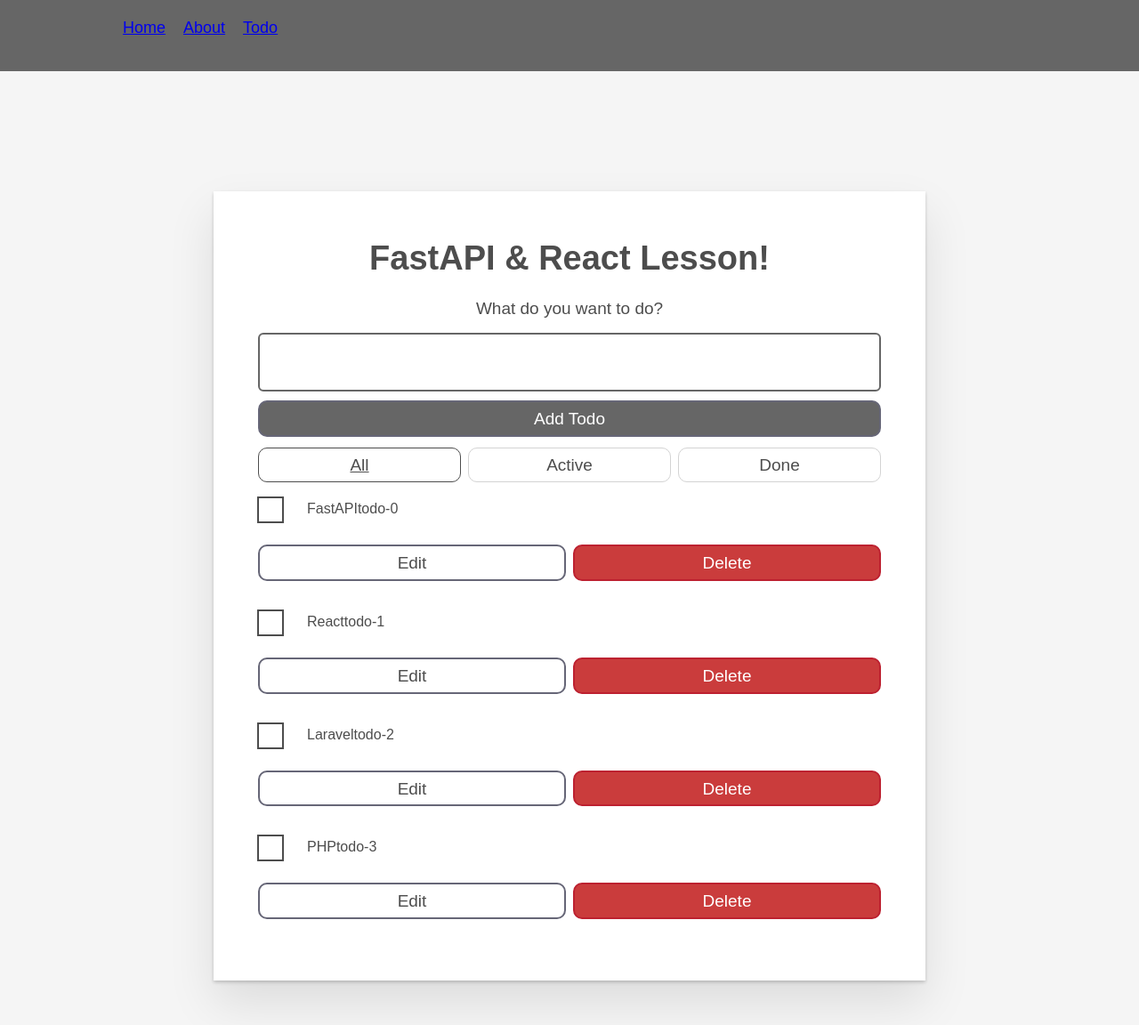
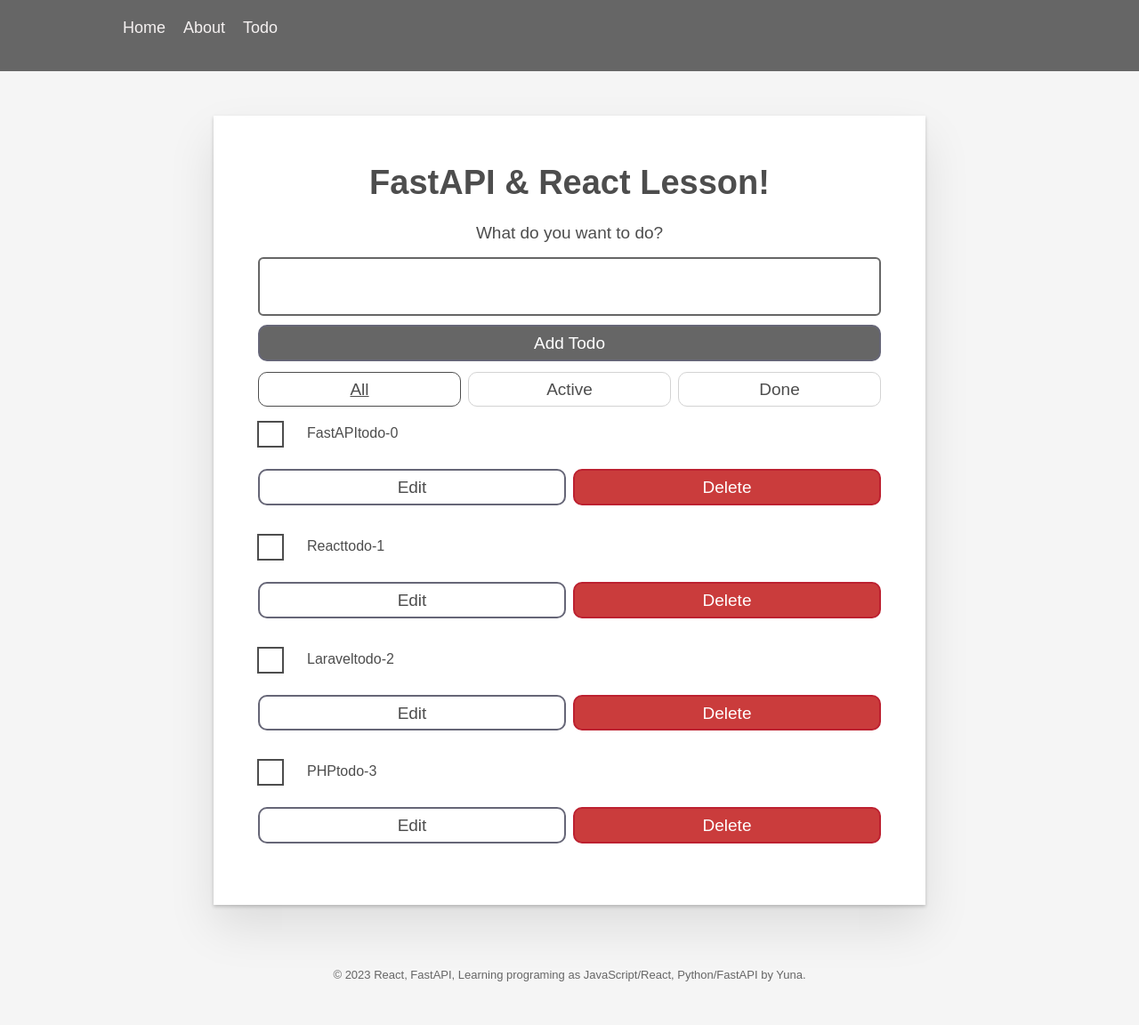
Before and after one commit to yuna096740/FastAPI_React_TodoApp, a React (Create React App) app in the folder fastapi-front/: page /todo in a window 1280 px wide. Shown: the whole page at 89% size. After the commit the page ends 1124 px from the top, so only its background shows below. Built offline with nearby package versions, Linux system fonts and the light colour scheme; no server answers.

Commit message:
[add] layouts in App

```diff
--- a/fastapi-front/src/App.jsx
+++ b/fastapi-front/src/App.jsx
@@ -19,14 +19,13 @@ function App() {
       <BrowserRouter>
         <Navbar />
 
+          <Routes>
+            <Route exact path="/" element={ <Home /> } />
+            <Route exact path="/about" element={ <About /> } />
+            <Route exact path="/todo" element={ <TodoApp  subject="FastAPI & React" todos={ DATA } /> } />
+          </Routes>
+
         <Footer />
-
-        <Routes>
-          <Route exact path="/" element={ <Home /> } />
-          <Route exact path="/about" element={ <About /> } />
-          <Route exact path="/todo" element={ <TodoApp  subject="FastAPI & React" todos={ DATA } /> } />
-        </Routes>
-
       </BrowserRouter>
     </div>
   );
--- a/fastapi-front/src/TodoApp.jsx
+++ b/fastapi-front/src/TodoApp.jsx
@@ -159,8 +159,6 @@ function TodoApp(props) {
   }
 
 	return (
-    <div className="App stack-large">
-
     <div className="TodoApp">
 
       <h1>{ subject } Lesson!</h1>
@@ -181,8 +179,6 @@ function TodoApp(props) {
       </ul>
 
     </div>
-
-		</div>
 	);
 }
 
--- a/fastapi-front/src/compornents/Footer/footerStyle.css
+++ b/fastapi-front/src/compornents/Footer/footerStyle.css
@@ -8,4 +8,5 @@
   position: sticky;
   top: 100vh;
   font-size: small;
+  z-index: 2;
 }
--- a/fastapi-front/src/compornents/Navbar/navStyle.css
+++ b/fastapi-front/src/compornents/Navbar/navStyle.css
@@ -11,7 +11,7 @@
   height: 60px;
 }
 
-.nav li {
+.nav a {
   text-decoration: none;
   color: #f5f1f1;
   padding: 20px 10px;
@@ -19,7 +19,7 @@
   font-size: large;
 }
 
-.nav li:hover {
+.nav a:hover {
   color: #c4c0c0;
 }
 
```
Lines whose indentation alone changed are shown as unchanged.
